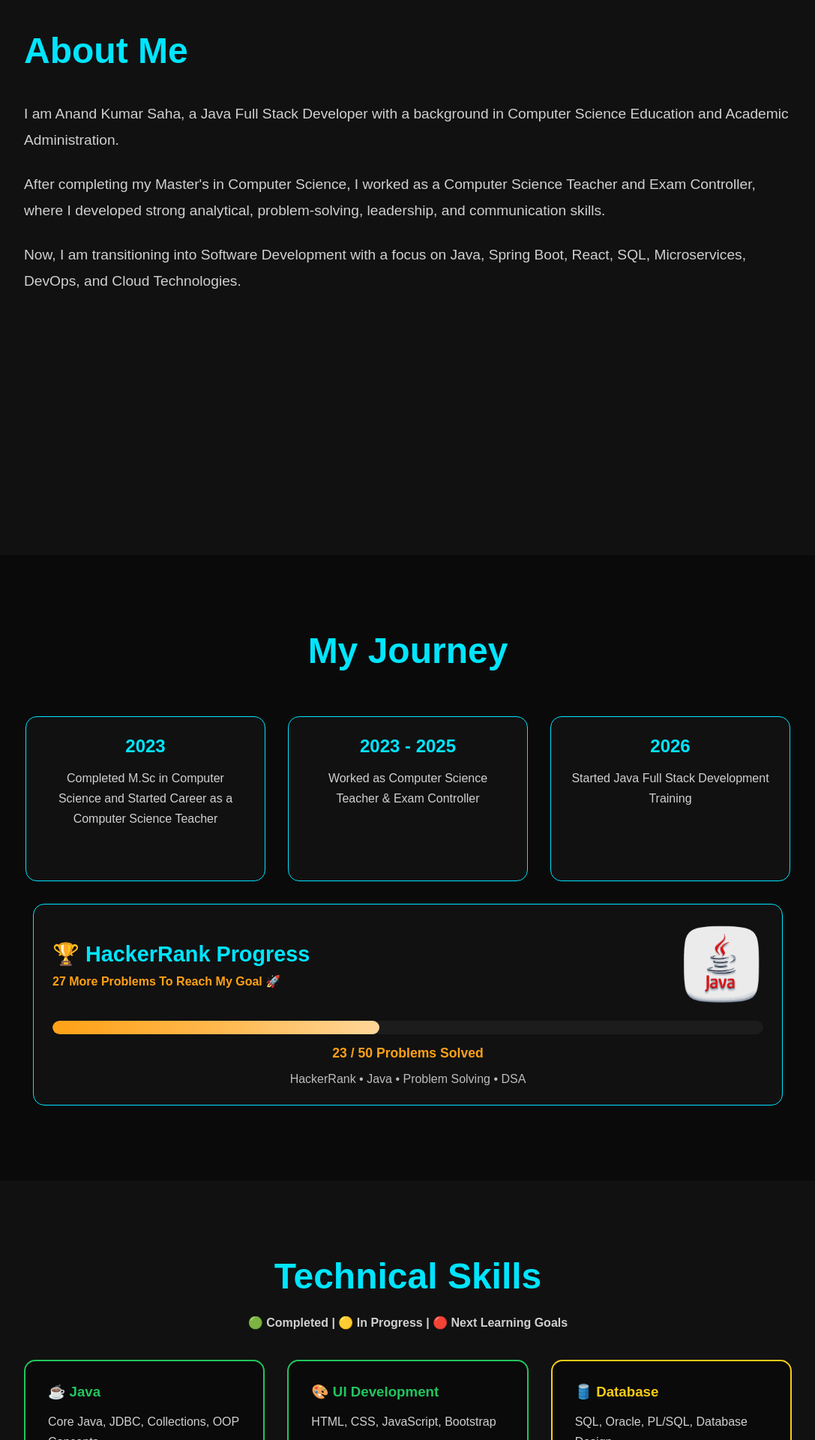
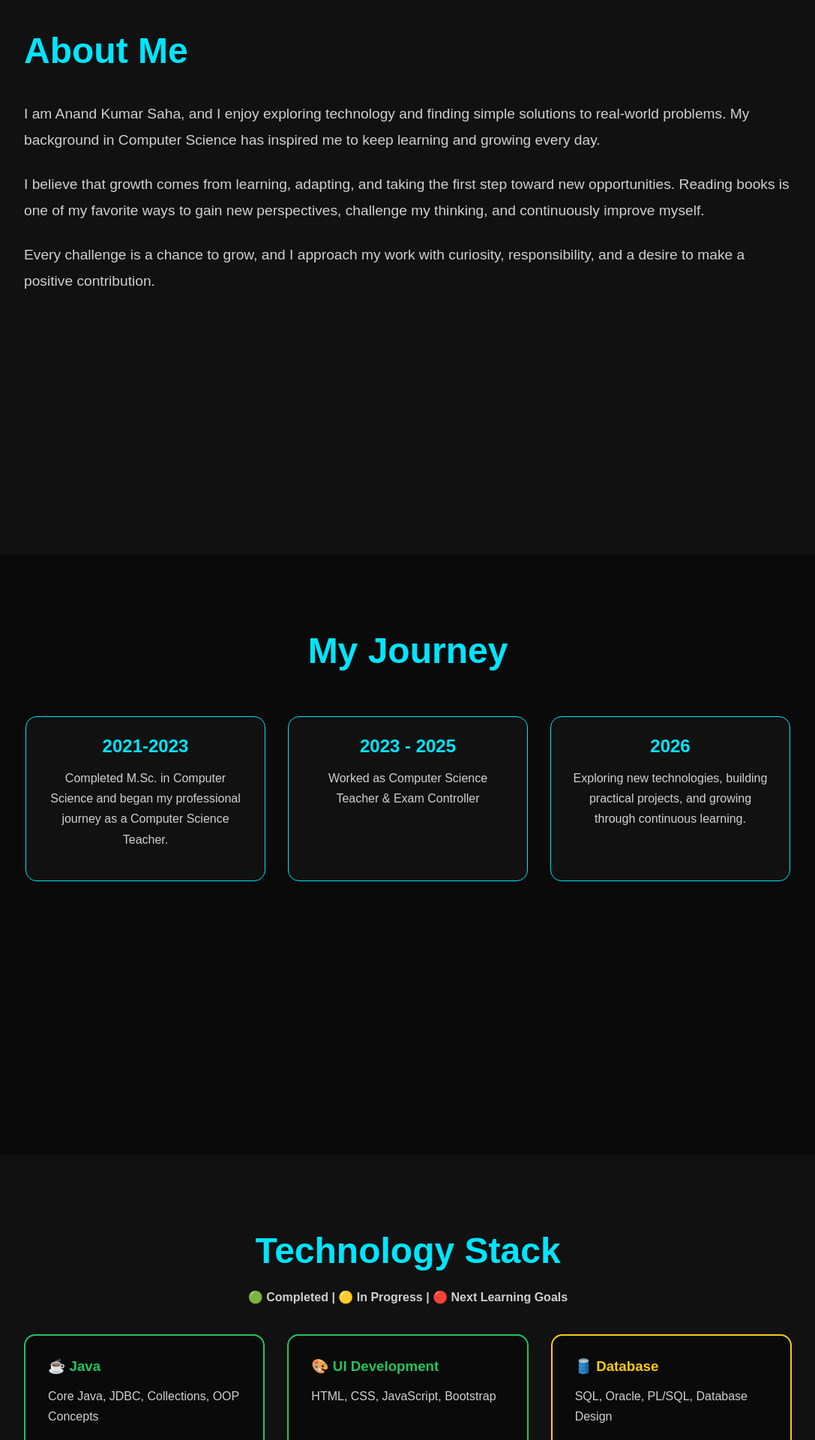
Before and after one commit to mohitkr56/anand-kumar-saha-portfolio, a React (Vite) app: page / in a window 1280 px wide. Shown: the part 860-2780 px from the top of the page at 75% size, without its empty margins (96-1183 px from the left). Built offline with nearby package versions, Linux system fonts and the light colour scheme.

Commit message:
Update portfolio with cleaner design and content

```diff
--- a/src/components/About.jsx
+++ b/src/components/About.jsx
@@ -5,20 +5,19 @@ function About() {
       <h2>About Me</h2>
 
  <p>
-        I am Anand Kumar Saha, a Java Full Stack Developer with a
-        background in Computer Science Education and Academic
-        Administration.
+I am Anand Kumar Saha, and I enjoy exploring technology and finding
+simple solutions to real-world problems. My background in Computer Science has inspired me to keep learning and growing every day.
+
 </p>
 
 <p>
-        After completing my Master's in Computer Science, I worked as
-        a Computer Science Teacher and Exam Controller, where I developed
-        strong analytical, problem-solving, leadership, and communication skills.
+I believe that growth comes from learning, adapting, and taking the first step toward new opportunities.
+ Reading books is one of my favorite ways to gain new perspectives, challenge my thinking, and continuously improve myself.
 </p>
 
 <p>
-        Now, I am transitioning into Software Development with a focus on
-        Java, Spring Boot, React, SQL, Microservices, DevOps, and Cloud Technologies.
+Every challenge is a chance to grow, and
+ I approach my work with curiosity, responsibility, and a desire to make a positive contribution.
 </p>
 
     </section>
--- a/src/components/Contact.jsx
+++ b/src/components/Contact.jsx
@@ -5,13 +5,20 @@ function Contact() {
       <h2>Let's Connect</h2>
 
       <p className="contact-subtitle">
-        Open to Java Full Stack Developer opportunities,
-        collaborations and networking.
+        Always open to learning, collaboration, and meaningful conversations.
       </p>
 
       <div className="contact-wrapper">
 
-        <div className="contact-info">
+          <div className="contact-item">
+          <h3>💼 LinkedIn</h3>
+          <a
+            href="https://www.linkedin.com/in/anand-kumar-s-a03210209/"
+            target="_blank"
+            rel="noopener noreferrer">
+            View LinkedIn Profile
+          </a>
+        </div>
 
         <div className="contact-item">
           <h3>📧 Email</h3>
@@ -22,66 +29,6 @@ function Contact() {
           </p>
         </div>
 
-          <div className="contact-item">
-            <h3>📱 Phone</h3>
-            <p>
-              <a href="tel:+918436990394">
-                +91 8436990394
-              </a>
-            </p>
-          </div>
-
-          <div className="contact-item">
-            <h3>📍 Location</h3>
-            <p>Asansol, West Bengal, India</p>
-          </div>
-
-          <div className="contact-item">
-            <h3>💼 LinkedIn</h3>
-            <a
-              href="https://www.linkedin.com/in/anand-kumar-s-a03210209/"
-              target="_blank"
-              rel="noopener noreferrer"
-            >
-              View LinkedIn Profile
-            </a>
-          </div>
-
-          <div className="contact-item">
-            <h3>💻 GitHub</h3>
-            <a
-              href="https://github.com/mohitkr56"
-              target="_blank"
-              rel="noopener noreferrer"
-            >
-              View GitHub Profile
-            </a>
-          </div>
-
-        </div>
-
-        <div className="contact-message">
-
-          <h3>Let's Work Together 🚀</h3>
-
-          <p>
-            I am currently transitioning into Java Full Stack Development
-            and actively looking for opportunities where I can contribute,
-            learn, and grow while building scalable software solutions.
-          </p>
-
-          <div className="contact-actions">
-
-            <a
-              href="mailto:anandsaha6088@gmail.com?subject=Job%20Opportunity"
-              className="contact-btn-main"
-            >
-              Send Email
-            </a>
-
-          </div>
-
-        </div>
 
       </div>
 
--- a/src/components/Hero.jsx
+++ b/src/components/Hero.jsx
@@ -6,20 +6,18 @@ function Hero() {
 
       <div className="hero-left">
 
-        <h4>WELCOME TO MY PORTFOLIO</h4>
-
+        <h4>WELCOME</h4>
         <h1>
           Anand Kumar <span className="highlight">Saha</span>
         </h1>
 
         <h2>
-          Former Computer Science Teacher
-          <br />
-          Transitioning into Java Full Stack Development
+          Building a Career in the IT Industry
+
         </h2>
 
         <p>
-          Educator • Mentor • Java Full Stack Developer
+          Problem Solver • Technology Enthusiast • Continuous Learner
         </p>
 
         <div className="hero-buttons">
--- a/src/components/Journey.jsx
+++ b/src/components/Journey.jsx
@@ -1,4 +1,4 @@
-import javaBadge from "../assets/java-badge.png";
+
 
 function Journey() {
   return (
@@ -9,10 +9,9 @@ function Journey() {
       <div className="timeline">
 
         <div className="timeline-card">
-          <h3>2023</h3>
+          <h3>2021-2023</h3>
           <p>
-            Completed M.Sc in Computer Science and
-            Started Career as a Computer Science Teacher
+              Completed M.Sc. in Computer Science and began my professional journey as a Computer Science Teacher.
           </p>
         </div>
 
@@ -27,50 +26,9 @@ function Journey() {
         <div className="timeline-card">
           <h3>2026</h3>
           <p>
-            Started Java Full Stack Development Training
+              Exploring new technologies, building practical projects, and growing through continuous learning.
           </p>
         </div>
-
-      </div>
-
-      <div className="coding-progress">
-
-        <div className="coding-top">
-
-          <div className="coding-left">
-
-            <h3>🏆 HackerRank Progress</h3>
-
-            <p className="milestone">
-              27 More Problems To Reach My Goal 🚀
-            </p>
-
-          </div>
-
-          <div className="coding-badge">
-            <img
-              src={javaBadge}
-              alt="Java Badge"
-              className="java-badge-img"
-            />
-          </div>
-
-        </div>
-
-        <div className="progress-bar">
-          <div
-            className="progress-fill"
-            style={{ width: "46%" }}
-          ></div>
-        </div>
-
-        <div className="progress-stats">
-          <span>23 / 50 Problems Solved</span>
-        </div>
-
-        <p className="coding-desc">
-          HackerRank • Java • Problem Solving • DSA
-        </p>
 
       </div>
 
--- a/src/components/Projects.jsx
+++ b/src/components/Projects.jsx
@@ -1,54 +1,15 @@
 function Projects() {
-  return (
-    <section className="projects" id="projects">
+return ( <section className="projects" id="projects">
 
-      <h2>Featured Projects</h2>
+  <h2>Things I'm Building</h2>
 
   <div className="projects-container">
-
-        {/* LoopLabs Project */}
 
     <div className="project-card featured">
 
       <span className="featured-badge">
         Featured Project
       </span>
-
-          <h3>🚀 LoopLabs</h3>
-
-          <p className="tech-stack">
-            Spring Boot • Spring Security • MySQL • Docker • CI/CD
-          </p>
-
-          <p>
-            Enterprise-grade Role-Based Learning Management System
-            implementing secure authentication, authorization,
-            admin management, Docker deployment and CI automation.
-          </p>
-
-          <ul>
-            <li>Role-Based Access Control (RBAC)</li>
-            <li>Spring Security Authentication</li>
-            <li>Admin Dashboard & User Management</li>
-            <li>Docker & Docker Compose</li>
-            <li>GitHub Actions CI/CD Pipeline</li>
-          </ul>
-
-          <div className="project-links">
-            <a
-              href="https://github.com/mohitkr56/looplabs"
-              target="_blank"
-              rel="noopener noreferrer"
-            >
-              View Code
-            </a>
-          </div>
-
-        </div>
-
-        {/* Portfolio Project */}
-
-        <div className="project-card">
 
       <h3>🌐 Personal Portfolio Website</h3>
 
@@ -58,8 +19,8 @@ function Projects() {
 
       <p>
         Modern responsive portfolio website showcasing
-            professional journey, technical skills,
-            teaching experience and featured projects.
+my journey, skills, projects, and continuous
+learning in technology.
       </p>
 
       <ul>
@@ -68,6 +29,7 @@ function Projects() {
         <li>React Components</li>
         <li>Smooth Navigation</li>
         <li>Resume Download Integration</li>
+        <li>GitHub & Vercel Deployment</li>
       </ul>
 
       <div className="project-links">
@@ -82,9 +44,33 @@ function Projects() {
 
     </div>
 
+    <div className="project-card">
+
+      <h3>🚧 📚 BookNest (In Progress)</h3>
+
+      <p className="tech-stack">
+        Java • Spring Boot • React • SQL
+      </p>
+
+      <p>
+       A platform designed for book lovers to organize their personal library,
+        track reading progress, discover new books, write notes, save favorite quotes, and build a meaningful reading journey.
+      </p>
+
+      <ul>
+        <li>Spring Boot REST APIs</li>
+        <li>Database Integration</li>
+        <li>Authentication & Authorization</li>
+        <li>Microservices Architecture</li>
+        <li>Cloud Deployment</li>
+      </ul>
+
+    </div>
+
   </div>
 
 </section>
+
 );
 }
 
--- a/src/components/Skills.jsx
+++ b/src/components/Skills.jsx
@@ -2,7 +2,7 @@ function Skills() {
   return (
     <section className="skills" id="skills">
 
-      <h2>Technical Skills</h2>
+      <h2>Technology Stack</h2>
 
       <p className="skill-note">
   🟢 Completed | 🟡 In Progress | 🔴 Next Learning Goals
```
Lines whose indentation alone changed are shown as unchanged.
